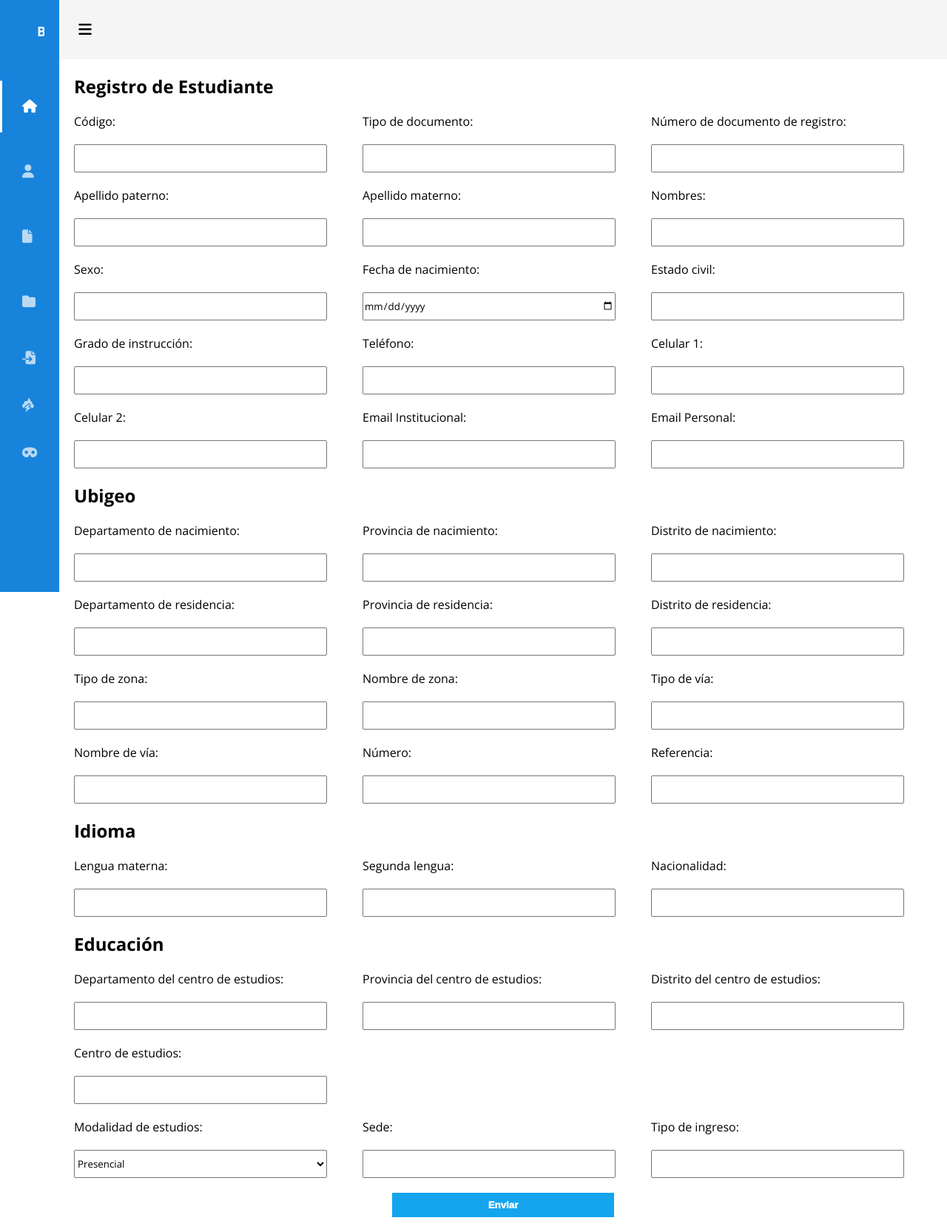
After one commit to LuisManihuariT/Matricula-DisenoSistemas, a PHP site: page /registro_estudiante.php in a window 1280 px wide. The commit adds this page. Shown: the whole page at 74% size. Run offline with PHP 8.4, Linux system fonts and the light colour scheme; some libraries are stand-ins or nearby versions.

Commit message:
Add files via upload

```diff
--- a/LOGIN/css/estilos.css
+++ b/LOGIN/css/estilos.css
@@ -453,3 +453,47 @@ table tfoot{
 .imag{
     cursor: pointer;
 }
+
+
+
+/*APARTADO DE REGISTRAR ESTUDIANTE*/
+
+@media(min-width:768px){
+
+    .row {
+        display: grid;
+        grid-template-columns: repeat(3, 1fr);
+        gap: 10px;
+        margin-bottom: 20px;
+    }
+}
+
+
+label, input, select {
+    width: 90%;
+
+}
+
+
+.row input{
+    height: 38px;
+}
+
+#form-registro__estudiante h2{
+    margin-bottom:20px;
+}
+
+
+
+#btn-registro__estudiante{
+    display: block;
+    margin:0px auto;
+    width: 300px;
+    padding:0.5rem;
+    background-color: #14a5ee;
+    font-weight:1000;
+    font-family: Arial, Helvetica, sans-serif;
+    color:white;
+    border:1px solid #14a5ee;
+
+}
--- a/LOGIN/index.html
+++ b/LOGIN/index.html
@@ -36,7 +36,7 @@
                 </div>
             </a>
 
-            <a href="#">
+            <a href="registro_estudiante.php">
                 <div class="option">
                     <i class="fa-solid fa-user" title="Registro de Estudiantes"></i>
                     <h4>Registro de Estudiantes</h4>
@@ -70,7 +70,7 @@
                     <h4>Encuesta</h4>
                 </div>
             </a>
-            <a href="#">
+            <a href="perfil.php">
                 <div class="option">
                     <i class="fa-solid fa-mask"></i>
                     <h4>Perfil</h4>
--- a/LOGIN/perfil.html
+++ b/LOGIN/perfil.html
@@ -36,7 +36,7 @@
                 </div>
             </a>
 
-            <a href="#">
+            <a href="registro_estudiante.php">
                 <div class="option">
                     <i class="fa-solid fa-user" title="Registro de Estudiantes"></i>
                     <h4>Registro de Estudiantes</h4>
--- a/LOGIN/proyecto.html
+++ b/LOGIN/proyecto.html
@@ -35,7 +35,7 @@
             </div>
         </a>
 
-        <a href="#">
+        <a href="registro_estudiante.php">
             <div class="option">
                 <i class="fa-solid fa-user" title="Registro de Estudiantes"></i>
                 <h4>Registro de Estudiantes</h4>
--- /dev/null
+++ b/LOGIN/registro_estudiante.php
@@ -0,0 +1,233 @@
+<!DOCTYPE html>
+<html>
+<head>
+    <title>Registro de Estudiante</title>
+    <link rel="stylesheet" href="css/estilos.css">
+    <script src="https://kit.fontawesome.com/41bcea2ae3.js" crossorigin="anonymous"></script>
+</head>
+<body id="body">
+<header>
+        <div class="icon__menu">
+
+            <i class="fas fa-bars" id="btn_open"></i>
+        </div>
+    </header>
+
+    <div class="menu__side" id="menu_side">
+
+        <div class="name__page">
+            <i class="fa-thin fa-door-open"></i>
+            <h4>Bienvenido</h4>
+        </div>
+
+        <div class="options__menu">
+
+            <a href="index.html" class="selected">
+                <div class="option">
+                    <i class="fas fa-home" title="Inicio"></i>
+                    <h4>Panel General</h4>
+                </div>
+            </a>
+
+            <a href="#">
+                <div class="option">
+                    <i class="fa-solid fa-user" title="Registro de Estudiantes"></i>
+                    <h4>Registro de Estudiantes</h4>
+                </div>
+            </a>
+
+            <a href="#">
+                <div class="option">
+                    <i class="fa-solid fa-file"></i>
+                    <h4>Ficha de Matricula</h4>
+                </div>
+            </a>
+
+            <a href="#">
+                <div class="option">
+                    <i class="fa-solid fa-folder"></i>
+                    <h4>Documentos y Pagos</h4>
+                </div>
+            </a>
+
+            <a href="proyecto.html">
+                <div class="option">
+                    <i class="fa-solid fa-file-import"></i>
+                    <h4>Reporte</h4>
+                </div>
+            </a>
+
+            <a href="perfil.html">
+                <div class="option">
+                    <i class="fa-solid fa-poo-storm"></i>
+                    <h4>Encuesta</h4>
+                </div>
+            </a>
+            <a href="perfil.php">
+                <div class="option">
+                    <i class="fa-solid fa-mask"></i>
+                    <h4>Perfil</h4>
+                </div>
+            </a>
+
+        </div>
+
+    </div>
+    <main>
+
+    <form action="admin_registrar_alumno.php" method="POST" id="form-registro__estudiante">
+    <h2>Registro de Estudiante</h2>
+        <div class="row">
+            <label for="codigo">Código:</label>
+            <label for="tip_documento">Tipo de documento:</label>
+            <label for="num_doc_registro">Número de documento de registro:</label>
+        </div>
+        <div class="row">
+            <input type="text" name="codigo" id="codigo" required>
+            <input type="text" name="tip_documento" id="tip_documento" required>
+            <input type="number" name="num_doc_registro" id="num_doc_registro" required>
+        </div>
+
+        <div class="row">
+            <label for="apellido_paterno">Apellido paterno:</label>
+            <label for="apellido_materno">Apellido materno:</label>
+            <label for="nombres">Nombres:</label>
+        </div>
+        <div class="row">
+            <input type="text" name="apellido_paterno" id="apellido_paterno" required>
+            <input type="text" name="apellido_materno" id="apellido_materno" required>
+            <input type="text" name="nombres" id="nombres" required>
+        </div>
+
+        <div class="row">
+            <label for="sexo">Sexo:</label>
+            <label for="fecha_nacimiento">Fecha de nacimiento:</label>
+            <label for="estado_civil">Estado civil:</label>
+        </div>
+        <div class="row">
+            <input type="text" name="sexo" id="sexo" required>
+            <input type="date" name="fecha_nacimiento" id="fecha_nacimiento" required>
+            <input type="text" name="estado_civil" id="estado_civil" required>
+        </div>
+
+        <div class="row">
+            <label for="grado_instruccion">Grado de instrucción:</label>
+            <label for="telefono">Teléfono:</label>
+            <label for="celular1">Celular 1:</label>
+        </div>
+        <div class="row">
+            <input type="text" name="grado_instruccion" id="grado_instruccion" required>
+            <input type="number" name="telefono" id="telefono" required>
+            <input type="number" name="celular1" id="celular1" required>
+        </div>
+
+        <div class="row">
+            <label for="celular2">Celular 2:</label>
+            <label for="email_institucional">Email Institucional:</label>
+            <label for="email_personal">Email Personal:</label>
+        </div>
+        <div class="row">
+            <input type="number" name="celular2" id="celular2" required>
+            <input type="text" name="email_institucional" id="email_institucional" required>
+            <input type="text" name="email_personal" id="email_personal" required>
+        </div>
+
+        <h2>Ubigeo</h2>
+
+        <div class="row">
+            <label for="departamento_nacimiento">Departamento de nacimiento:</label>
+            <label for="provincia_nacimiento">Provincia de nacimiento:</label>
+            <label for="distrito_nacimiento">Distrito de nacimiento:</label>
+        </div>
+        <div class="row">
+            <input type="text" name="departamento_nacimiento" id="departamento_nacimiento" required>
+            <input type="text" name="provincia_nacimiento" id="provincia_nacimiento" required>
+            <input type="text" name="distrito_nacimiento" id="distrito_nacimiento" required>
+        </div>
+
+        <div class="row">
+            <label for="departamento_residencia">Departamento de residencia:</label>
+            <label for="provincia_residencia">Provincia de residencia:</label>
+            <label for="distrito_residencia">Distrito de residencia:</label>
+        </div>
+        <div class="row">
+            <input type="text" name="departamento_residencia" id="departamento_residencia" required>
+            <input type="text" name="provincia_residencia" id="provincia_residencia" required>
+            <input type="text" name="distrito_residencia" id="distrito_residencia" required>
+        </div>
+
+        <div class="row">
+            <label for="tipo_zona">Tipo de zona:</label>
+            <label for="nombre_zona">Nombre de zona:</label>
+            <label for="tipo_via">Tipo de vía:</label>
+        </div>
+        <div class="row">
+            <input type="text" name="tipo_zona" id="tipo_zona" required>
+            <input type="text" name="nombre_zona" id="nombre_zona" required>
+            <input type="text" name="tipo_via" id="tipo_via" required>
+        </div>
+
+        <div class="row">
+            <label for="nombre_via">Nombre de vía:</label>
+            <label for="numero">Número:</label>
+            <label for="referencia">Referencia:</label>
+        </div>
+        <div class="row">
+            <input type="text" name="nombre_via" id="nombre_via" required>
+            <input type="number" name="numero" id="numero" required>
+            <input type="text" name="referencia" id="referencia" required>
+        </div>
+
+        <h2>Idioma</h2>
+
+        <div class="row">
+            <label for="lengua_materna">Lengua materna:</label>
+            <label for="segunda_lengua">Segunda lengua:</label>
+            <label for="nacionalidad">Nacionalidad:</label>
+        </div>
+        <div class="row">
+            <input type="text" name="lengua_materna" id="lengua_materna" required>
+            <input type="text" name="segunda_lengua" id="segunda_lengua" required>
+            <input type="text" name="nacionalidad" id="nacionalidad" required>
+        </div>
+
+        <h2>Educación</h2>
+
+        <div class="row">
+            <label for="departamento_centro_estudios">Departamento del centro de estudios:</label>
+            <label for="provincia_centro_estudios">Provincia del centro de estudios:</label>
+            <label for="distrito_centro_estudios">Distrito del centro de estudios:</label>
+        </div>
+        <div class="row">
+            <input type="text" name="departamento_centro_estudios" id="departamento_centro_estudios" required>
+            <input type="text" name="provincia_centro_estudios" id="provincia_centro_estudios" required>
+            <input type="text" name="distrito_centro_estudios" id="distrito_centro_estudios" required>
+        </div>
+
+        <div class="row">
+            <label for="centro_estudios">Centro de estudios:</label>
+        </div>
+        <div class="row">
+            <input type="text" name="centro_estudios" id="centro_estudios" required>
+        </div>
+        <div class="row">
+            <label for="modalidad_estudios">Modalidad de estudios:</label>
+            <label for="sede">Sede:</label>
+            <label for="tipo_ingreso">Tipo de ingreso:</label>
+        </div>
+        <div class="row">
+            <select name="modalidad_estudios" id="modalidad_estudios" required>
+                <option value="presencial">Presencial</option>
+                <option value="semipresencial">Semipresencial</option>
+                <option value="virtual">Virtual</option>
+            </select>
+            <input type="text" name="sede" id="sede" required>
+            <input type="text" name="tipo_ingreso" id="tipo_ingreso" required>
+        </div>
+
+        <input id="btn-registro__estudiante" type="submit" value="Enviar">
+    </form>
+    </main>
+    <script src="js/script.js"></script>
+</body>
+</html>
```
Also changed, not shown: LOGIN/admin_registrar_alumno.php (added, +55 -0 lines), LOGIN/perfil.php (added, +128 -0 lines).
